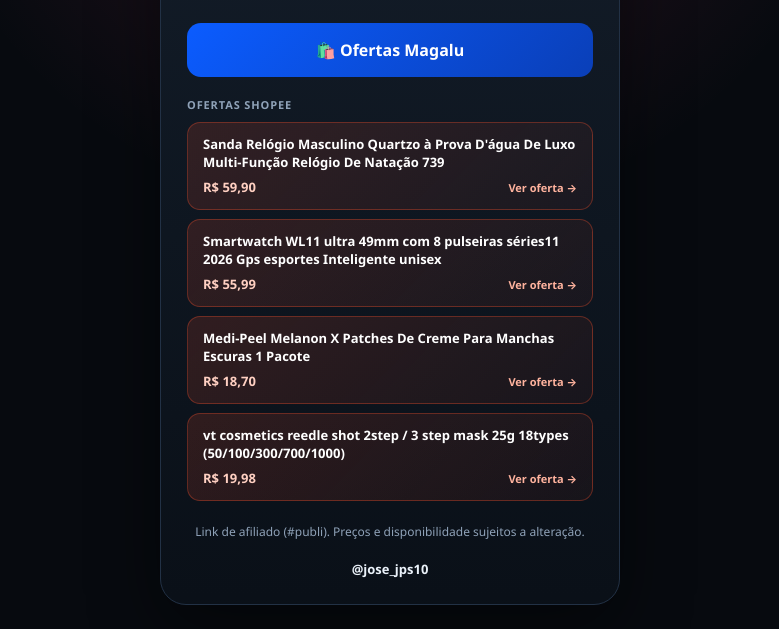
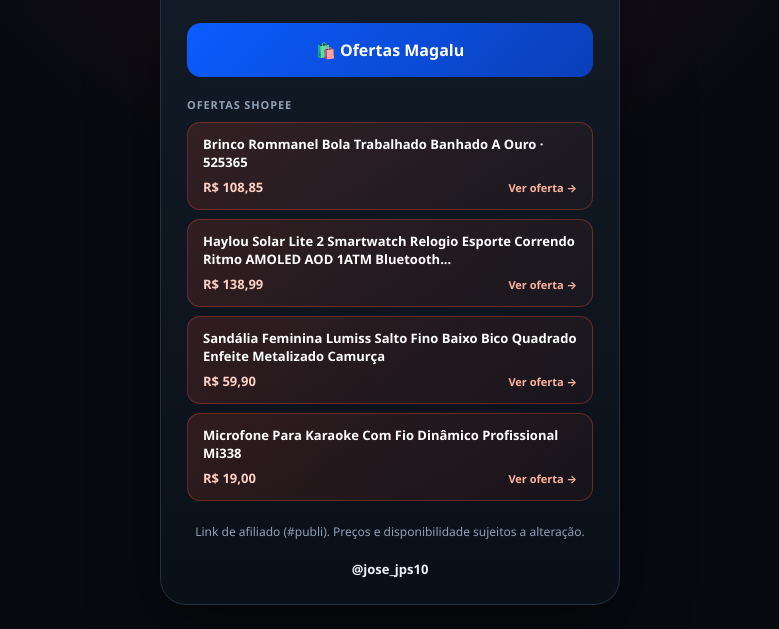
Before and after one commit to jpsalxdr-cpu/ofertas-jps, a plain HTML site: page index.html in a window 1280 px wide. Shown: the part 270-899 px from the top of the page, without its empty margins (250-1029 px from the left). Drawn offline with Linux system fonts and the light colour scheme.

Commit message:
Atualiza ofertas Shopee (automatico)

```diff
--- a/index.html
+++ b/index.html
@@ -114,7 +114,7 @@
     <h1>Ofertas da minha loja</h1>
     <p class="sub">Magalu e Shopee selecionadas para você.</p>
     <a class="btn magalu" href="https://www.magazinevoce.com.br/magazinejpsvip10/selecao/ofertasdodia/" target="_blank" rel="noopener">🛍️ Ofertas Magalu</a>
-    <div class="shopee-section"><div class="shopee-title">Ofertas Shopee</div><div class="shopee-list"><a class="shopee-item" href="https://s.shopee.com.br/9V3LHGqW7F" target="_blank" rel="noopener"><span class="shopee-name">Sanda Relógio Masculino Quartzo à Prova D&#x27;água De Luxo Multi-Função Relógio De Natação 739</span><span class="shopee-bottom"><span class="shopee-price">R$ 59,90</span><span class="shopee-go">Ver oferta →</span></span></a><a class="shopee-item" href="https://s.shopee.com.br/5VXCVvA90O" target="_blank" rel="noopener"><span class="shopee-name">Smartwatch WL11 ultra 49mm com 8 pulseiras séries11 2026 Gps esportes Inteligente unisex</span><span class="shopee-bottom"><span class="shopee-price">R$ 55,99</span><span class="shopee-go">Ver oferta →</span></span></a><a class="shopee-item" href="https://s.shopee.com.br/5AuM7JB09p" target="_blank" rel="noopener"><span class="shopee-name">Medi-Peel Melanon X Patches De Creme Para Manchas Escuras 1 Pacote</span><span class="shopee-bottom"><span class="shopee-price">R$ 18,70</span><span class="shopee-go">Ver oferta →</span></span></a><a class="shopee-item" href="https://s.shopee.com.br/AAJ24UwMlh" target="_blank" rel="noopener"><span class="shopee-name">vt cosmetics reedle shot 2step / 3 step mask 25g 18types (50/100/300/700/1000)</span><span class="shopee-bottom"><span class="shopee-price">R$ 19,98</span><span class="shopee-go">Ver oferta →</span></span></a></div></div>
+    <div class="shopee-section"><div class="shopee-title">Ofertas Shopee</div><div class="shopee-list"><a class="shopee-item" href="https://s.shopee.com.br/6VPlVYHzu0" target="_blank" rel="noopener"><span class="shopee-name">Brinco Rommanel Bola Trabalhado Banhado A Ouro · 525365</span><span class="shopee-bottom"><span class="shopee-price">R$ 108,85</span><span class="shopee-go">Ver oferta →</span></span></a><a class="shopee-item" href="https://s.shopee.com.br/1W15YMjtsb" target="_blank" rel="noopener"><span class="shopee-name">Haylou Solar Lite 2 Smartwatch Relogio Esporte Correndo Ritmo AMOLED AOD 1ATM Bluetooth...</span><span class="shopee-bottom"><span class="shopee-price">R$ 138,99</span><span class="shopee-go">Ver oferta →</span></span></a><a class="shopee-item" href="https://s.shopee.com.br/1W15YN1Qj2" target="_blank" rel="noopener"><span class="shopee-name">Sandália Feminina Lumiss Salto Fino Baixo Bico Quadrado Enfeite Metalizado Camurça</span><span class="shopee-bottom"><span class="shopee-price">R$ 59,90</span><span class="shopee-go">Ver oferta →</span></span></a><a class="shopee-item" href="https://s.shopee.com.br/3g5a8Lxa6d" target="_blank" rel="noopener"><span class="shopee-name">Microfone Para Karaoke Com Fio Dinâmico Profissional Mi338</span><span class="shopee-bottom"><span class="shopee-price">R$ 19,00</span><span class="shopee-go">Ver oferta →</span></span></a></div></div>
     <p class="note">Link de afiliado (#publi). Preços e disponibilidade sujeitos a alteração.</p>
     <p class="handle">@jose_jps10</p>
   </main>
```
